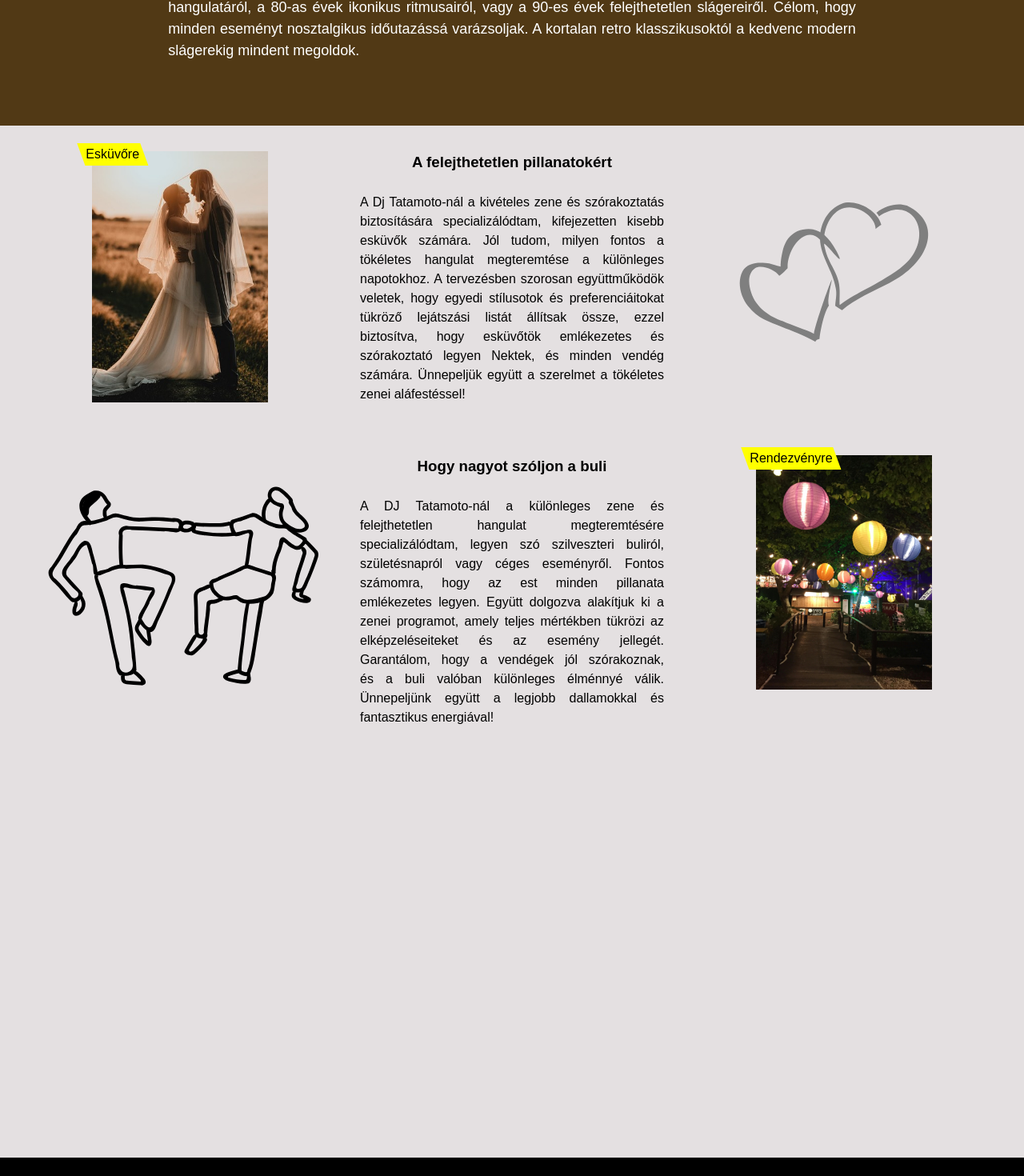
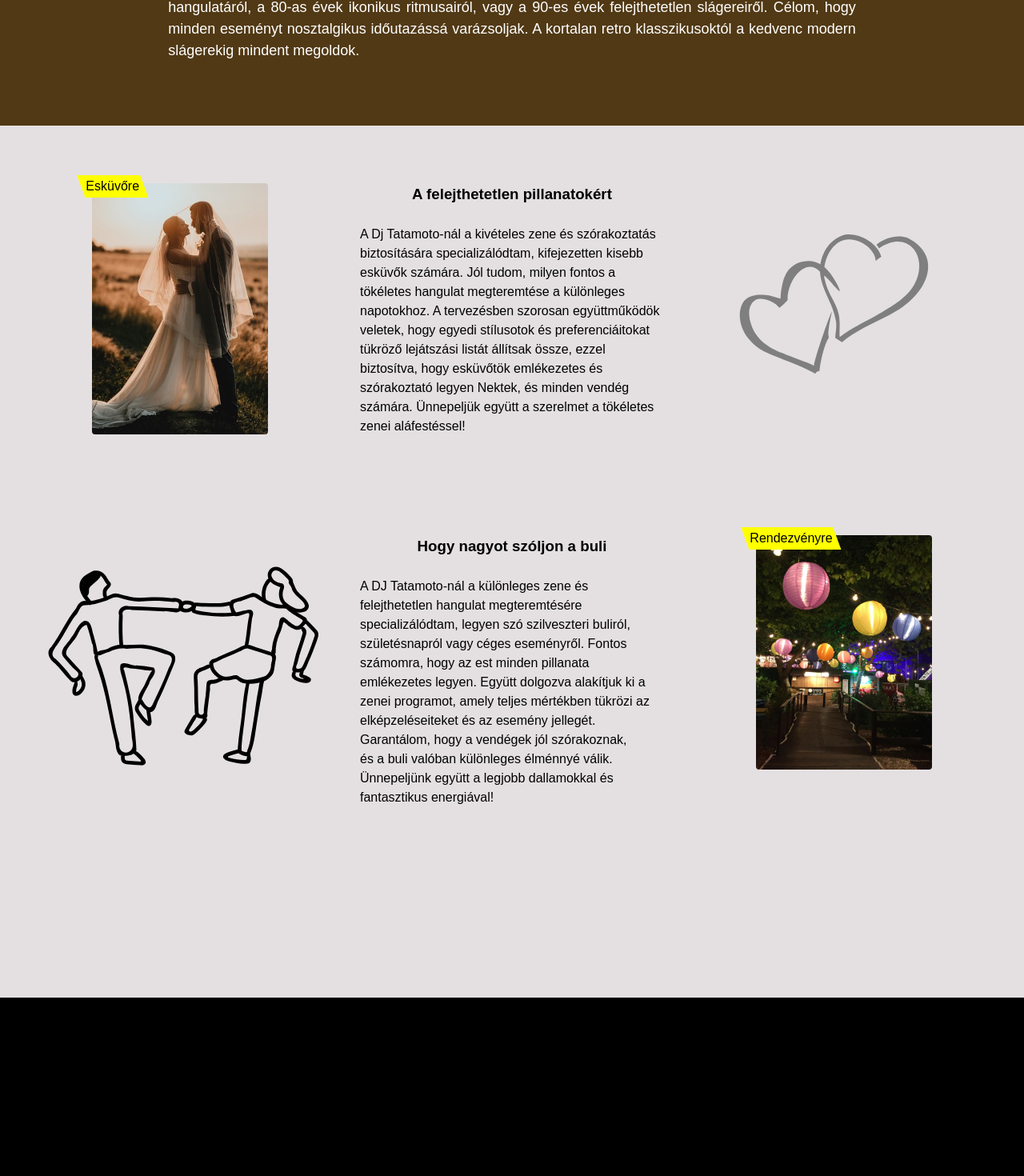
Before and after one commit to MathiasHun1/dj_tata, a React (Vite) app: page / in a window 1280 px wide. Shown: the part 805-2275 px from the top of the page at 80% size. After the commit the page ends 2052 px from the top, so only its background shows below. Built offline with nearby package versions, Linux system fonts and the light colour scheme.

Commit message:
some refacoring

```diff
--- a/src/App.jsx
+++ b/src/App.jsx
@@ -13,4 +13,7 @@ function App() {
 
 export default App;
 
-const Wrapper = styled.div``;
+const Wrapper = styled.div`
+  max-width: 1700px;
+  margin: 0 auto;
+`;
--- a/src/components/Card.jsx
+++ b/src/components/Card.jsx
@@ -24,7 +24,7 @@ const Card = ({ imageSource, text, size, imgSize }) => {
         <Caption>
           <CaptionText>{text}</CaptionText>
         </Caption>
-        <img src={imageSource} alt="" style={{ width: imgWidth }} />
+        <Image src={imageSource} alt="" style={{ width: imgWidth }} />
       </ImageWrapper>
     </Wrapper>
   );
@@ -40,6 +40,9 @@ const ImageWrapper = styled.div`
   position: relative;
   width: var(--width);
   height: var(--height);
+`;
+
+const Image = styled.img`
   border-radius: 4px;
 `;
 
--- a/src/components/GlobalStyles.jsx
+++ b/src/components/GlobalStyles.jsx
@@ -80,11 +80,11 @@ body {
 }
 
 #root {
-  max-width: 1300px;
+  // max-width: 1300px;
   min-height: 100%;
-  background: white;
-  margin: 0 auto;
-  text-wrap: pretty;
-  text-align: justify;
+  // background: white;
+  // margin: 0 auto;
+  // text-wrap: pretty;
+  // text-align: justify;
 }
 `;
--- a/src/components/Header.jsx
+++ b/src/components/Header.jsx
@@ -23,9 +23,9 @@ const Header = () => {
 };
 
 const MainHeader = styled.div`
+  background: hsl(250 25% 95%);
   display: flex;
   align-items: center;
-  background: hsl(250 25% 95%);
   padding: 12px 24px;
 `;
 
--- a/src/components/Main.jsx
+++ b/src/components/Main.jsx
@@ -1,14 +1,11 @@
 import styled from 'styled-components';
 
+// eslint-disable-next-line no-unused-vars
 import { COLORS } from '../constants';
 import About from './About';
-import ServiceSection from './ServiceSection';
+import Services from './Services';
 
 import djSVG from '../assets/dj_man.svg';
-import weddingPic from '../assets/wedding.jpg';
-import partyPic from '../assets/party.jpg';
-import heartSVG from '../assets/hearts.svg';
-import partySVG from '../assets/party.svg';
 
 const Main = () => {
   return (
@@ -18,42 +15,9 @@ const Main = () => {
           <img src={djSVG} alt="" />
         </ImageContainer>
       </BigLogoCont>
-      <Section>
-        <About />
-      </Section>
-      <ServiceSection
-        imageSource={weddingPic}
-        svgSource={heartSVG}
-        cardSize={'large'}
-        cardText={'Esküvőre'}
-        direction={'row'}>
-        <h3>A felejthetetlen pillanatokért</h3>
-        <br />
-        <p>
-          A Dj Tatamoto-nál a kivételes zene és szórakoztatás biztosítására specializálódtam, kifejezetten kisebb
-          esküvők számára. Jól tudom, milyen fontos a tökéletes hangulat megteremtése a különleges napotokhoz. A
-          tervezésben szorosan együttműködök veletek, hogy egyedi stílusotok és preferenciáitokat tükröző lejátszási
-          listát állítsak össze, ezzel biztosítva, hogy esküvőtök emlékezetes és szórakoztató legyen Nektek, és minden
-          vendég számára. Ünnepeljük együtt a szerelmet a tökéletes zenei aláfestéssel!
-        </p>
-      </ServiceSection>
-      <ServiceSection
-        imageSource={partyPic}
-        svgSource={partySVG}
-        cardSize={'large'}
-        cardText={'Rendezvényre'}
-        direction={'reverse'}>
-        <h3>Hogy nagyot szóljon a buli</h3>
-        <br />
-        <p>
-          A DJ Tatamoto-nál a különleges zene és felejthetetlen hangulat megteremtésére specializálódtam, legyen szó
-          szilveszteri buliról, születésnapról vagy céges eseményről. Fontos számomra, hogy az est minden pillanata
-          emlékezetes legyen. Együtt dolgozva alakítjuk ki a zenei programot, amely teljes mértékben tükrözi az
-          elképzeléseiteket és az esemény jellegét. Garantálom, hogy a vendégek jól szórakoznak, és a buli valóban
-          különleges élménnyé válik. Ünnepeljünk együtt a legjobb dallamokkal és fantasztikus energiával!
-        </p>
-      </ServiceSection>
-      <Services></Services>
+
+      <About />
+      <Services />
     </MainWrapper>
   );
 };
@@ -64,10 +28,9 @@ const BigLogoCont = styled.section`
   background: hsl(345, 6.9%, 88.63%);
 `;
 
-const Section = styled.div``;
-
 const MainWrapper = styled.main`
   padding-bottom: 32px;
+  background: ${COLORS.lightBrown};
 `;
 
 const ImageContainer = styled.div`
@@ -79,10 +42,10 @@ const ImageContainer = styled.div`
   }
 `;
 
-const Services = styled.section`
-  min-height: 300px;
-  background: ${COLORS.secondary};
-  padding: 32px;
-`;
+// const Services = styled.section`
+//   min-height: 300px;
+//   background: ${COLORS.secondary};
+//   padding: 32px;
+// `;
 
 export default Main;
--- a/src/components/ServiceSection.jsx
+++ b/src/components/ServiceSection.jsx
@@ -5,7 +5,6 @@ import Card from './Card';
 
 const ServiceSection = ({ imageSource, svgSource, cardSize, cardText, children, direction }) => {
   let directionProp = direction === null || direction === 'row' ? 'row' : 'row-reverse';
-  console.log(directionProp);
 
   return (
     <Wrapper style={{ '--wrap-direction': directionProp }}>
@@ -21,7 +20,9 @@ const ServiceSection = ({ imageSource, svgSource, cardSize, cardText, children,
 const Wrapper = styled.div`
   min-height: 300px;
   background: ${COLORS.secondary};
-  padding: 32px 32px;
+  padding-top: 72px;
+  padding-right: 32px;
+  padding-left: 32px;
   display: flex;
   flex-direction: var(--wrap-direction);
   justify-content: center;
--- /dev/null
+++ b/src/components/Services.jsx
@@ -0,0 +1,55 @@
+import ServiceSection from './ServiceSection';
+
+import weddingPic from '../assets/wedding.jpg';
+import partyPic from '../assets/party.jpg';
+import heartSVG from '../assets/hearts.svg';
+import partySVG from '../assets/party.svg';
+import styled from 'styled-components';
+
+const Services = () => {
+  return (
+    <>
+      <ServiceSection
+        imageSource={weddingPic}
+        svgSource={heartSVG}
+        cardSize={'large'}
+        cardText={'Esküvőre'}
+        direction={'row'}>
+        <h3>A felejthetetlen pillanatokért</h3>
+        <br />
+        <p>
+          A Dj Tatamoto-nál a kivételes zene és szórakoztatás biztosítására specializálódtam, kifejezetten kisebb
+          esküvők számára. Jól tudom, milyen fontos a tökéletes hangulat megteremtése a különleges napotokhoz. A
+          tervezésben szorosan együttműködök veletek, hogy egyedi stílusotok és preferenciáitokat tükröző lejátszási
+          listát állítsak össze, ezzel biztosítva, hogy esküvőtök emlékezetes és szórakoztató legyen Nektek, és minden
+          vendég számára. Ünnepeljük együtt a szerelmet a tökéletes zenei aláfestéssel!
+        </p>
+      </ServiceSection>
+
+      <Spacer />
+
+      <ServiceSection
+        imageSource={partyPic}
+        svgSource={partySVG}
+        cardSize={'large'}
+        cardText={'Rendezvényre'}
+        direction={'reverse'}>
+        <h3>Hogy nagyot szóljon a buli</h3>
+        <br />
+        <p>
+          A DJ Tatamoto-nál a különleges zene és felejthetetlen hangulat megteremtésére specializálódtam, legyen szó
+          szilveszteri buliról, születésnapról vagy céges eseményről. Fontos számomra, hogy az est minden pillanata
+          emlékezetes legyen. Együtt dolgozva alakítjuk ki a zenei programot, amely teljes mértékben tükrözi az
+          elképzeléseiteket és az esemény jellegét. Garantálom, hogy a vendégek jól szórakoznak, és a buli valóban
+          különleges élménnyé válik. Ünnepeljünk együtt a legjobb dallamokkal és fantasztikus energiával!
+        </p>
+      </ServiceSection>
+    </>
+  );
+};
+
+const Spacer = styled.div`
+  height: 52px;
+`;
+
+export default Services;
--- a/src/constants.js
+++ b/src/constants.js
@@ -11,4 +11,10 @@ export const QUERIES = {
 export const COLORS = {
   primary: 'hsl(36 58% 20%)',
   secondary: 'hsl(345, 6.9%, 88.63%)',
+
+  darkBlue: 'hsl(239, 95%, 5%)',
+  mediumBlue: 'hsl(239, 67%, 44%)',
+  lightBlue: 'hsl(239, 95%, 45%)',
+
+  lightBrown: 'hsl(345, 6.9%, 88.63%)',
 };
```
